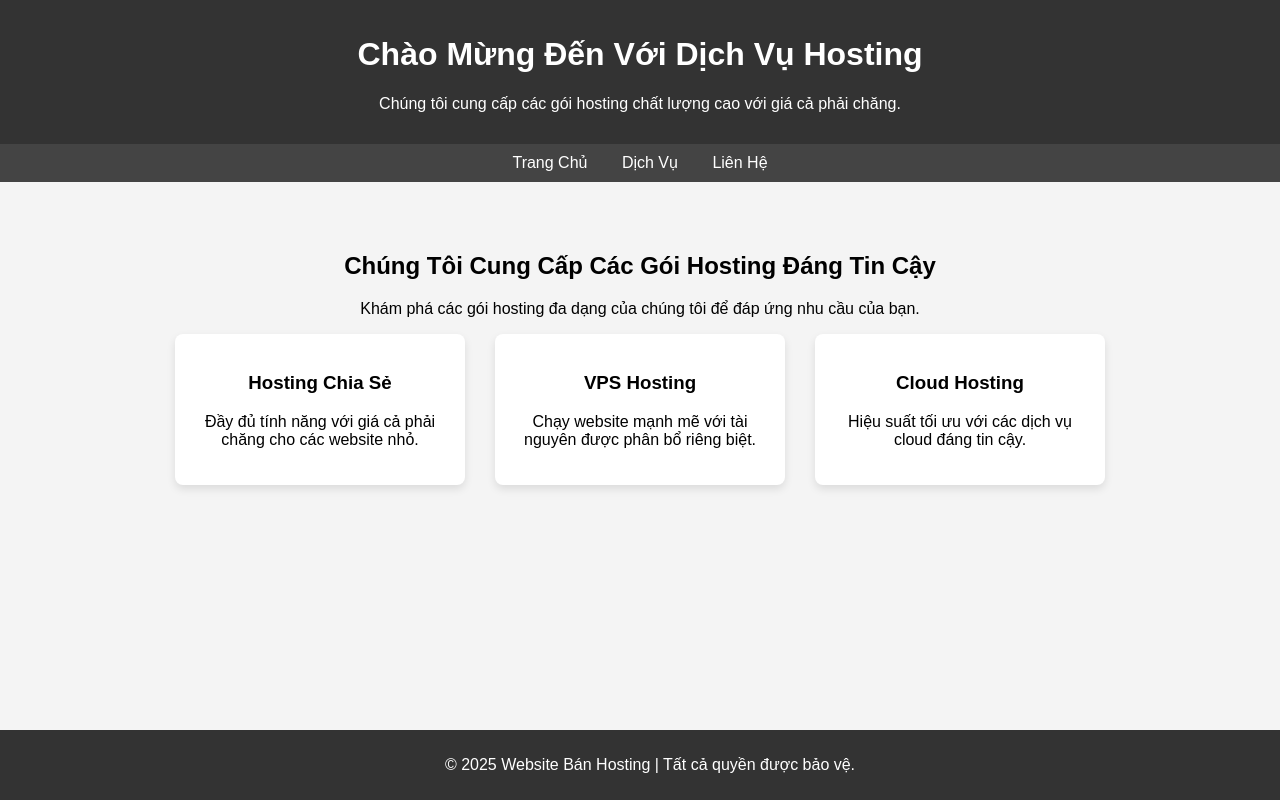
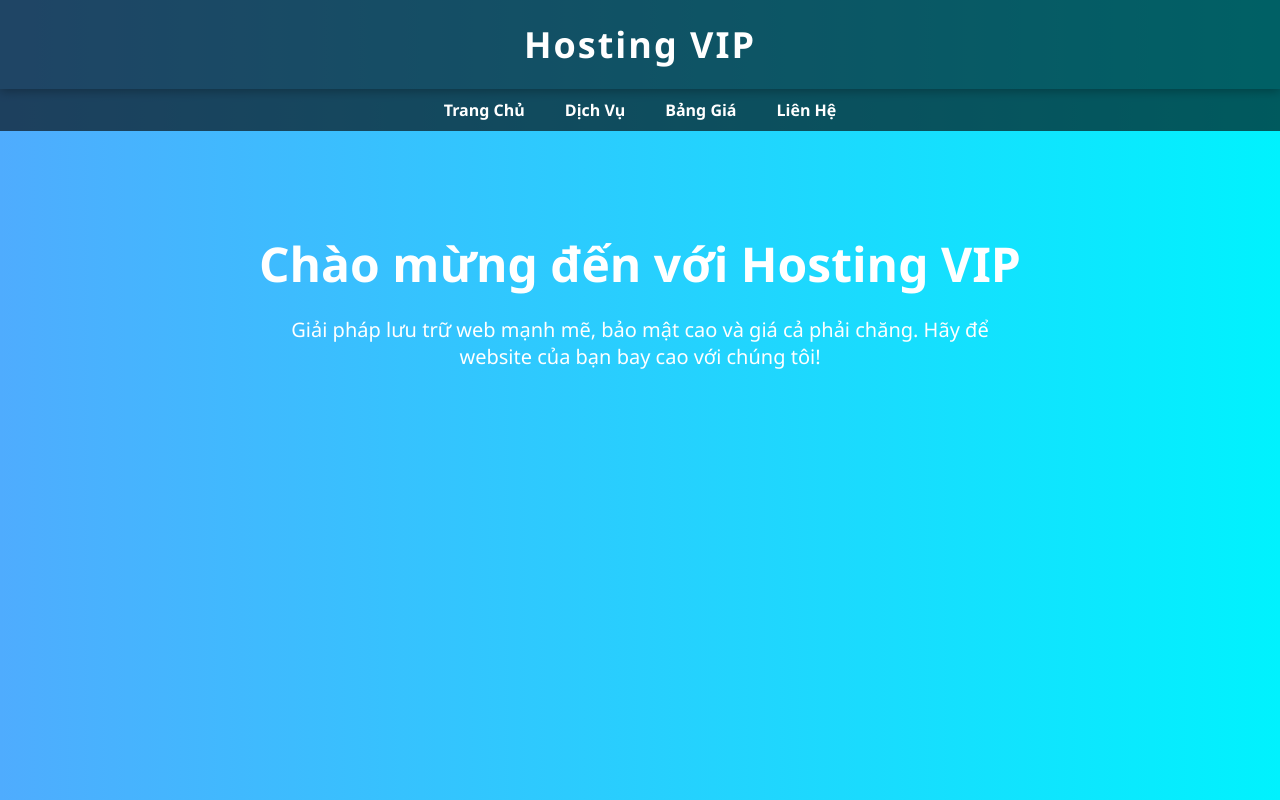
Before and after one commit to KinooVN-Dev/home, a plain HTML site: page index.html in a window 1280 px wide. Drawn offline with Linux system fonts and the light colour scheme.

Commit message:
Update index.html

```diff
--- a/index.html
+++ b/index.html
@@ -2,97 +2,74 @@
 <html lang="vi">
 <head>
   <meta charset="UTF-8">
-    <meta name="viewport" content="width=device-width, initial-scale=1.0">
-    <title>Website Bán Hosting</title>
+  <meta name="viewport" content="width=device-width, initial-scale=1">
+  <title>Trang Chủ - Hosting VIP</title>
   <style>
     body {
-            font-family: Arial, sans-serif;
       margin: 0;
-            padding: 0;
-            background-color: #f4f4f4;
+      font-family: 'Segoe UI', sans-serif;
+      background: linear-gradient(to right, #4facfe, #00f2fe);
+      color: #fff;
     }
     header {
-            background-color: #333;
-            color: #fff;
-            padding: 15px;
+      background-color: rgba(0, 0, 0, 0.6);
+      padding: 20px 0;
       text-align: center;
+      box-shadow: 0 2px 10px rgba(0,0,0,0.3);
+    }
+    header h1 {
+      margin: 0;
+      font-size: 36px;
+      letter-spacing: 2px;
     }
     nav {
-            background-color: #444;
-            padding: 10px;
-            text-align: center;
+      background-color: #000000a0;
+      display: flex;
+      justify-content: center;
+      padding: 10px 0;
     }
     nav a {
       color: white;
+      margin: 0 20px;
       text-decoration: none;
-            margin: 0 15px;
+      font-weight: bold;
+      transition: color 0.3s;
     }
     nav a:hover {
-            text-decoration: underline;
+      color: #00f2fe;
     }
-        .main-content {
-            padding: 50px 20px;
+    .hero {
+      padding: 60px 20px;
       text-align: center;
     }
-        .features {
-            display: flex;
-            justify-content: center;
-            gap: 30px;
+    .hero h2 {
+      font-size: 48px;
+      margin-bottom: 20px;
     }
-        .feature {
-            background-color: white;
-            padding: 20px;
-            border-radius: 8px;
-            box-shadow: 0 4px 8px rgba(0, 0, 0, 0.1);
-            width: 250px;
-        }
-        footer {
-            background-color: #333;
-            color: white;
-            text-align: center;
-            padding: 10px;
-            position: fixed;
-            width: 100%;
-            bottom: 0;
+    .hero p {
+      font-size: 20px;
+      max-width: 700px;
+      margin: 0 auto;
     }
   </style>
 </head>
 <body>
 
   <header>
-    <h1>Chào Mừng Đến Với Dịch Vụ Hosting</h1>
-    <p>Chúng tôi cung cấp các gói hosting chất lượng cao với giá cả phải chăng.</p>
+    <h1>Hosting VIP</h1>
   </header>
 
   <nav>
-    <a href="#home">Trang Chủ</a>
-    <a href="#services">Dịch Vụ</a>
-    <a href="#contact">Liên Hệ</a>
+    <a href="#">Trang Chủ</a>
+    <a href="#">Dịch Vụ</a>
+    <a href="#">Bảng Giá</a>
+    <a href="#">Liên Hệ</a>
   </nav>
 
-<div class="main-content">
-    <h2>Chúng Tôi Cung Cấp Các Gói Hosting Đáng Tin Cậy</h2>
-    <p>Khám phá các gói hosting đa dạng của chúng tôi để đáp ứng nhu cầu của bạn.</p>
-
-    <div class="features">
-        <div class="feature">
-            <h3>Hosting Chia Sẻ</h3>
-            <p>Đầy đủ tính năng với giá cả phải chăng cho các website nhỏ.</p>
-        </div>
-        <div class="feature">
-            <h3>VPS Hosting</h3>
-            <p>Chạy website mạnh mẽ với tài nguyên được phân bổ riêng biệt.</p>
-        </div>
-        <div class="feature">
-            <h3>Cloud Hosting</h3>
-            <p>Hiệu suất tối ưu với các dịch vụ cloud đáng tin cậy.</p>
-        </div>
-    </div>
-</div>
-
-<footer>
-    <p>&copy; 2025 Website Bán Hosting | Tất cả quyền được bảo vệ.</p>
-</footer>
+  <section class="hero">
+    <h2>Chào mừng đến với Hosting VIP</h2>
+    <p>Giải pháp lưu trữ web mạnh mẽ, bảo mật cao và giá cả phải chăng. Hãy để website của bạn bay cao với chúng tôi!</p>
+  </section>
 
 </body>
 </html>
```
Lines whose indentation alone changed are shown as unchanged.
